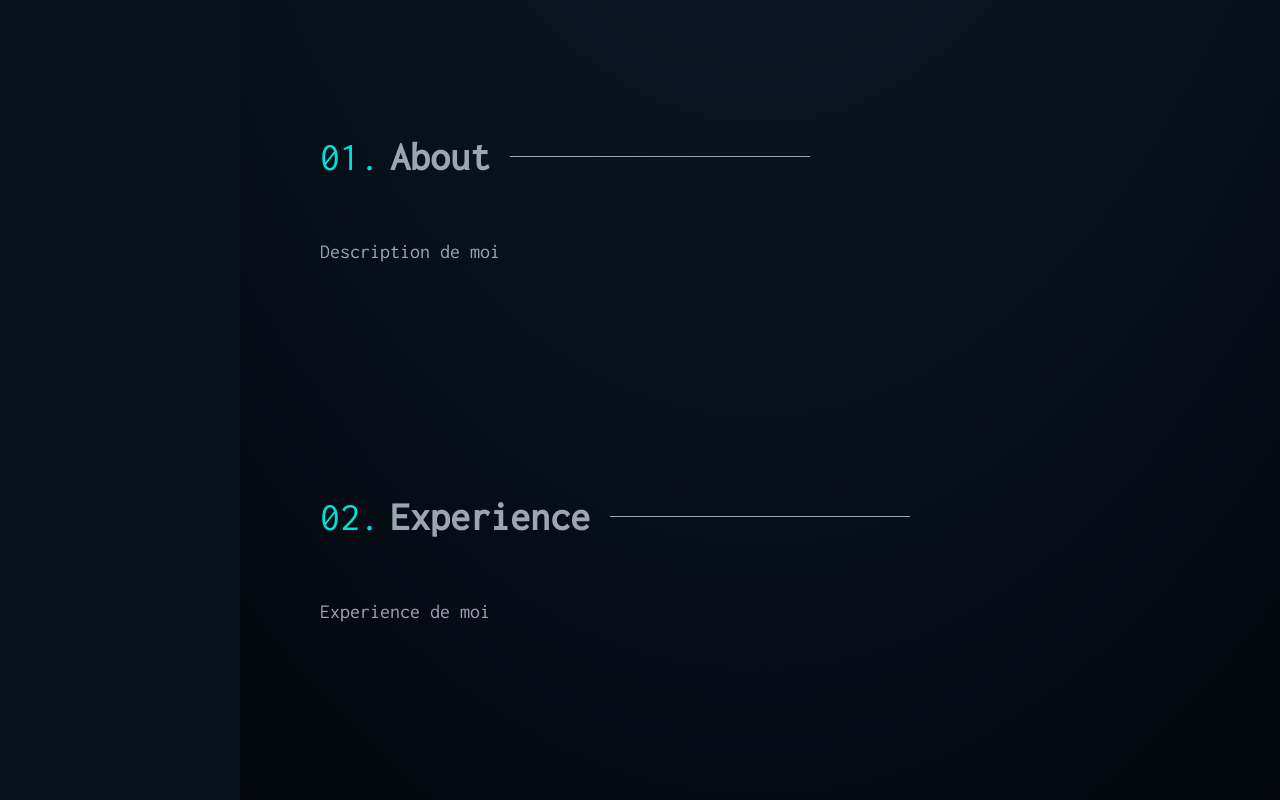
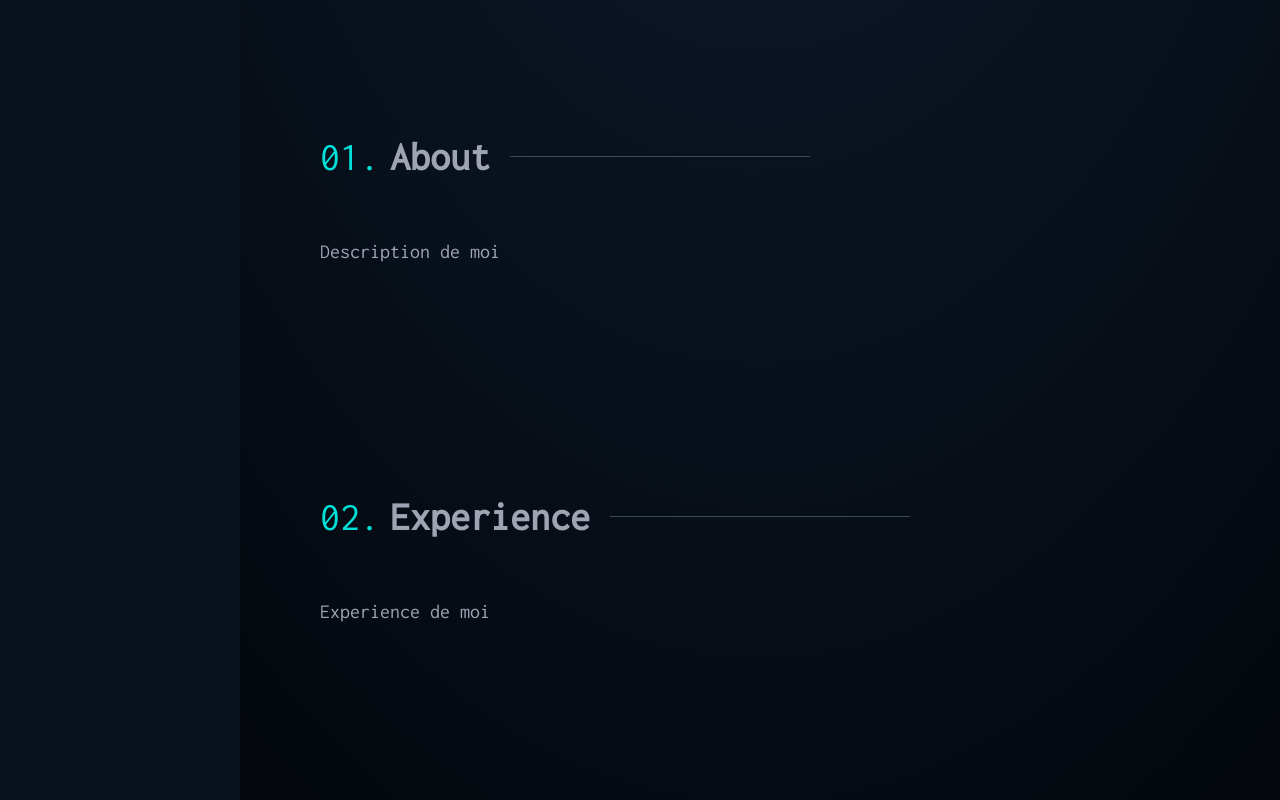
Before and after one commit to Mousticke/portfolio-new, a React (Create React App) app: page / in a window 1280 px wide. Shown: the part 840-1640 px from the top of the page. Built offline with nearby package versions, Linux system fonts and the light colour scheme.

Commit message:
Add spacing between sections

```diff
--- a/src/App.jsx
+++ b/src/App.jsx
@@ -34,6 +34,7 @@ const Section = styled.section`
   color: ${(props) => props.theme.colors.text.default};
   padding: 5rem 0;
   min-height: ${(props) => (props.Fluid ? '100vh' : 'none')};
+  max-width: 1000px;
   transition: ${(props) => (props.Reveal ? `${transitionSection}` : 'none')};
 `
 
--- a/src/styles/GlobalStyle.js
+++ b/src/styles/GlobalStyle.js
@@ -196,7 +196,7 @@ const GlobalStyle = createGlobalStyle`
     position: relative;
     height: 1px;
     margin-left: 20px;
-    background-color: ${themeDark.colors.text.default}
+    background-color: ${themeDark.colors.general.header_section_line}
   }
 
   .facebookButton:hover:before{
--- a/src/styles/theme.js
+++ b/src/styles/theme.js
@@ -61,6 +61,7 @@ export const themeDark = {
     },
     general: {
       linkNumber: '#00E0D8',
+      header_section_line: '#3e4956',
       default: '#08121F',
     },
     background: {
```
Also changed, not shown: 1 other file (tests, documents, lock files or other folders).
